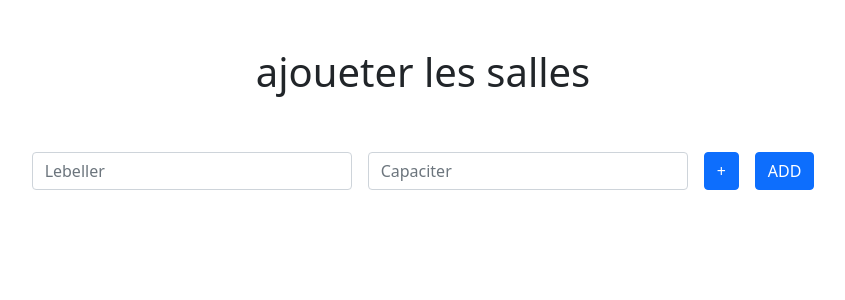
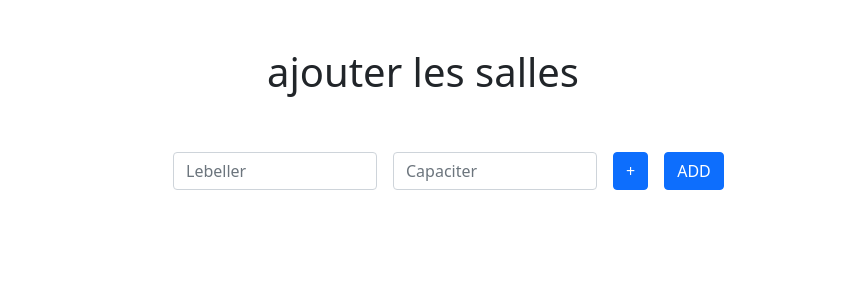
Before and after one commit to ETTGHARSSI-ACHRAF/gestion-des-emplois-du-temps, a PHP site: page /Brief5/views/AddSalle.php in a window 1280 px wide. Shown: the top 300 px of the page, without its empty margins (217-1062 px from the left). Run offline with PHP 8.4, Linux system fonts and the light colour scheme.

Commit message:
origin master

```diff
--- a/projet/controllers/login.php
+++ b/projet/controllers/login.php
@@ -37,6 +37,7 @@ class Loginctlr
             header('location: http://localhost/Brief5/enseignant');
         }else
         {
+            $_SESSION['erreurLogin']="<strong>Erreur!</strong> Login ou mot de passe incorrecte !";
             header('location: http://localhost/Brief5/login');
         }
 
@@ -44,7 +45,6 @@ class Loginctlr
 
     function logaut()
     {
-        // echo 'ana hna';
         session_unset();
         session_destroy();
         header('location: http://localhost/Brief5/login');
--- a/projet/views/AddGroupe.php
+++ b/projet/views/AddGroupe.php
@@ -8,9 +8,10 @@
   <title>Groupe</title>
 </head>
 <body>
+  <div class="container">
   <h1 class="text-center mt-5 mb-5" >ajoueter les groupes</h1>
-  <form action="saveAdd" method="post" id="form">
-  <div class="content d-flex justify-content-center" >
+  <form action="saveAdd" method="post" id="form" style="margin-left:300px">
+  <div class="content d-flex " >
     <div class="form-group col-3 m-2">
       <input type="text" class="form-control" id="lebelle" placeholder="Lebeller"  >
     </div>
@@ -21,6 +22,7 @@
     <input type="submit" value="ADD" class="btn btn-primary m-2">
   </div>
 </form>
+</div>
 </body>
 <script src="http://localhost/Brief5/views/js/liste.js"></script>
 </html>
--- a/projet/views/AddMatiere.php
+++ b/projet/views/AddMatiere.php
@@ -8,9 +8,10 @@
   <title>Matiere</title>
 </head>
 <body>
+  <div class="container">
   <h1 class="text-center mt-5 mb-5" >ajoueter les Matiere</h1>
-  <form action="saveAdd" method="post" id="form">
-  <div class="content d-flex justify-content-center" >
+  <form action="saveAdd" method="post" id="form" style="margin-left:400px">
+  <div class="content d-flex " >
     <div class="form-group col-3 m-2">
       <input type="text" class="form-control" id="lebelle" placeholder="Lebeller"  >
     </div>
@@ -18,6 +19,7 @@
     <input type="submit" value="ADD" class="btn btn-primary m-2">
   </div>
 </form>
+</div>
 </body>
 <script src="http://localhost/Brief5/views/js/listeMatiere.js"></script>
 </html>
--- a/projet/views/AddSalle.php
+++ b/projet/views/AddSalle.php
@@ -8,9 +8,10 @@
   <title>Salle</title>
 </head>
 <body>
-  <h1 class="text-center mt-5 mb-5" >ajoueter les salles</h1>
-  <form action="saveAdd" method="post" id="form">
-  <div class="content d-flex justify-content-center" >
+  <div class="container " >
+    <h1 class="text-center mt-5 mb-5" >ajouter les salles</h1>
+    <form action="saveAdd" method="post" id="form" style="margin-left:300px">
+    <div class="content d-flex "  >
       <div class="form-group col-3 m-2">
         <input type="text" class="form-control" id="lebelle" placeholder="Lebeller"  >
       </div>
@@ -21,6 +22,7 @@
       <input type="submit" value="ADD" class="btn btn-primary m-2">
     </div>
     </form>
+  </div>
 </body>
 <script src="http://localhost/Brief5/views/js/liste.js"></script>
 </html>
--- a/projet/views/css/login.css
+++ b/projet/views/css/login.css
@@ -8,7 +8,7 @@ body {
 body .container #login-box {
   margin-top: 120px;
   max-width: 600px;
-  height: 340px;
+  height: 400px;
   border: 1px solid #9C9C9C;
   background-color: #EAEAEA;
   border-radius: 10px;
--- a/projet/views/css/login.scss
+++ b/projet/views/css/login.scss
@@ -11,7 +11,7 @@ body{
         #login-box{
             margin-top: 120px;
             max-width: 600px;
-            height: 340px;
+            height: 400px;
             border: 1px solid #9C9C9C;
             background-color: $color2;
             border-radius: 10px;
--- a/projet/views/js/liste.js
+++ b/projet/views/js/liste.js
@@ -6,7 +6,7 @@ function add(){
     var capaciter = document.getElementById("capaciter");
     if(capaciter.value!='' && lebelle.value!='')
     {
-        form.innerHTML+=' <div class="result d-flex justify-content-center" ><div class="form-group col-3 m-2"><input type="text" class="form-control" value="'+lebelle.value+'" name="name'+i+'" ></div><div class="form-group col-3 m-2"><input type="number"  name="capaciter'+i+'" class="form-control" value="'+capaciter.value+'" ></div></div>';
+        form.innerHTML+=' <div class="result d-flex" ><div class="form-group col-3 m-2"><input type="text" class="form-control" value="'+lebelle.value+'" name="name'+i+'" ></div><div class="form-group col-3 m-2"><input type="number"  name="capaciter'+i+'" class="form-control" value="'+capaciter.value+'" ></div></div>';
         i++;
     }else
     {
--- a/projet/views/js/listeMatiere.js
+++ b/projet/views/js/listeMatiere.js
@@ -5,7 +5,7 @@ function add(){
     var lebelle = document.getElementById("lebelle");
     if( lebelle.value!='')
     {
-        form.innerHTML+=' <div class="result d-flex justify-content-center" ><div class="form-group col-3 m-2"><input type="text" class="form-control" value="'+lebelle.value+'" name="name'+i+'" ></div></div>';
+        form.innerHTML+=' <div class="result d-flex " ><div class="form-group col-3 m-2"><input type="text" class="form-control" value="'+lebelle.value+'" name="name'+i+'" ></div></div>';
         i++;
     }else
     {
```
Also changed, not shown: projet/views/login.php (+11 -0 lines). Lines whose indentation alone changed are shown as unchanged.
